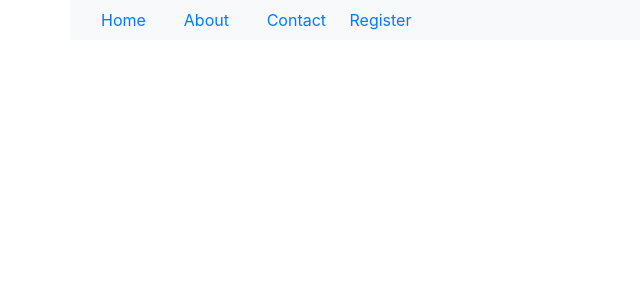
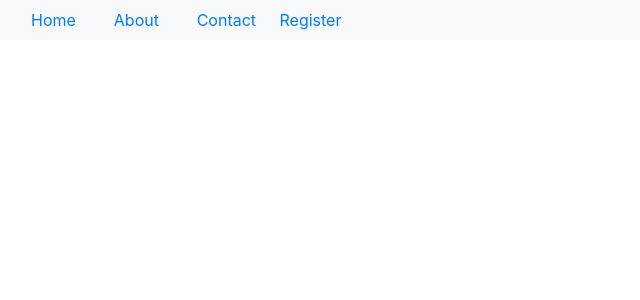
Before and after one commit to mnpmuthu/myreactapp, a React (Create React App) app: page / in a window 1280 px wide. Shown: the top 300 px of the page, without its empty margins (0-640 px from the left). Built offline with nearby package versions, Linux system fonts and the light colour scheme.

Commit message:
react-router remove
keep react-router-dom and remove react-router

```diff
--- a/package.json
+++ b/package.json
@@ -11,7 +11,6 @@
     "popper.js": "1.16.0",
     "react": "16.8.6",
     "react-dom": "16.8.6",
-    "react-router": "5.1.2",
     "react-router-dom": "5.1.2",
     "react-scripts": "3.0.1"
   },
--- a/src/index.js
+++ b/src/index.js
@@ -8,7 +8,7 @@ import App from "./App.js";
 import "./styles.css";
 
 const routing = (
-  <div className="container">
+  <div className="container-fluid">
   <BrowserRouter>
       <App/>
   </BrowserRouter>
```
